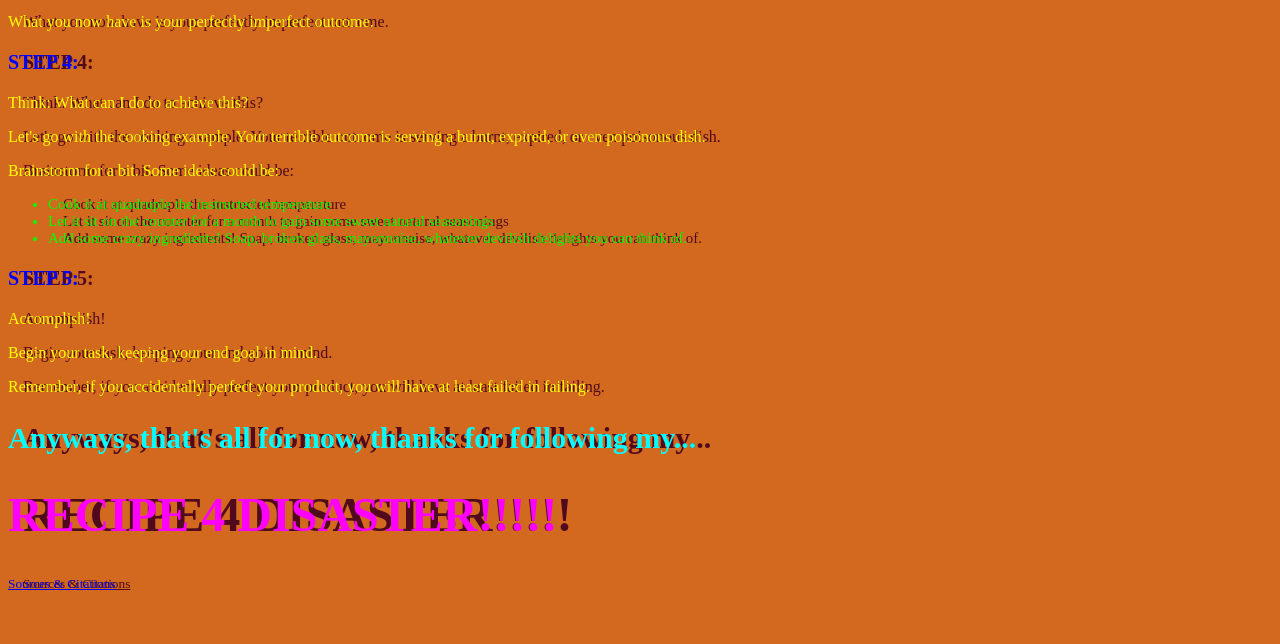
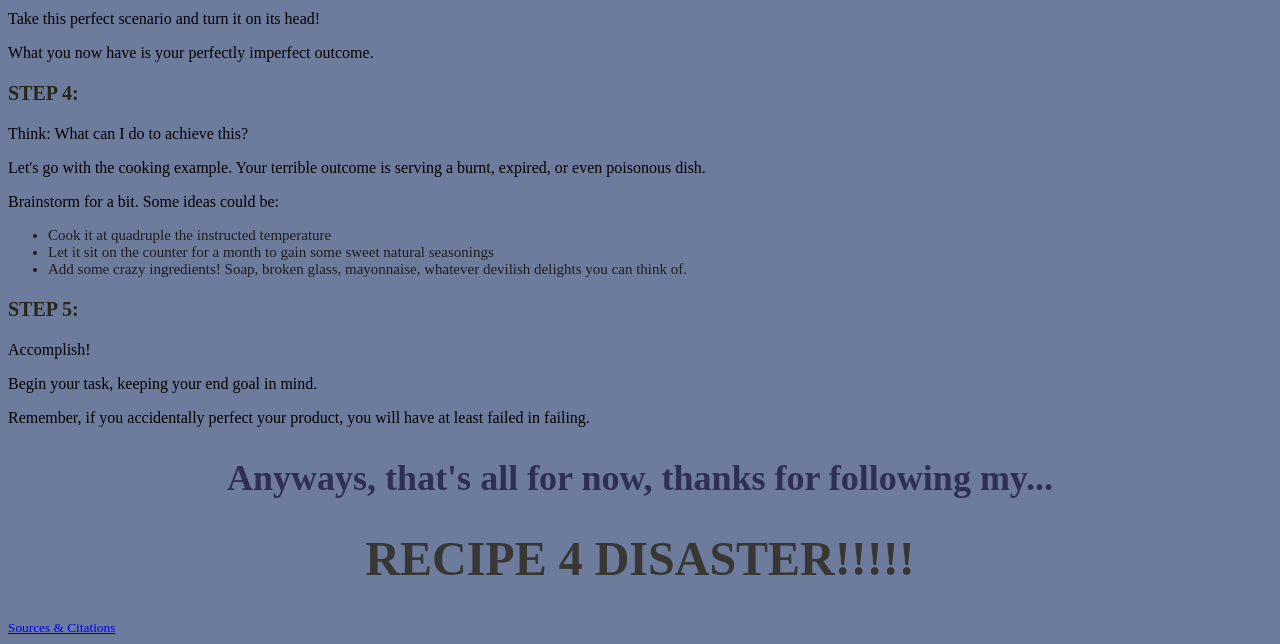
Before and after one commit to IACS-26-27/web-design-1-recipe-assignment-cereal3000, a website: page index.html in a window 1280 px wide. Shown: the part 637-1281 px from the top of the page. Before the commit the page ends 1237 px from the top, so only its background shows below. Drawn offline with Linux system fonts and the light colour scheme.

Commit message:
saving so i can restart

```diff
--- a/index.html
+++ b/index.html
@@ -13,9 +13,9 @@
       <h1>Recipe 4 Disaster</h1>
       <h2>Here's my very helpful recipe on how to do terribly at any given task!</h2>
     </main>
+    <div class="step1">
       <h3>STEP 1:</h3>
       <p>Identify the task at hand.</p>
-    <div>
       <p>Are you:</p>
       <ul>
         <li>Taking a test?</li>
@@ -23,32 +23,35 @@
         <li>Making a recipe and customizing it with CSS?</li>
       </ul>
       <p>Regardless of what it is, know that you will be able to fail it.</p>
+    </div>
+    <div class="step2">
       <h3>STEP 2:</h3>
       <p>Theorize the best possible outcome of this task.</p>
-    <div>
       <p>This may seem like a step in the wrong direction, that is, until you see...</p>
+    </div>
+    <div class="step3">
       <h3>STEP 3:</h3>
       <h2>FLIP-FLOP-AROO!!!</h2>
       <p>Take this perfect scenario and turn it on its head!</p>
-    <div>
       <p>What you now have is your perfectly imperfect outcome.</p>
+    </div>
+    <div class="step4">
       <h3>STEP 4:</h3>
       <p>Think: What can I do to achieve this?</p>
-    <div>
       <p>Let's go with the cooking example. Your terrible outcome is serving a burnt, expired, or even poisonous dish.</p>
-    <div>
       <p>Brainstorm for a bit. Some ideas could be:</p>
       <ul>
         <li>Cook it at quadruple the instructed temperature</li>
         <li>Let it sit on the counter for a month to gain some sweet natural seasonings</li>
         <li>Add some crazy ingredients! Soap, broken glass, mayonnaise, whatever devilish delights you can think of.</li>
       </ul>
+    </div>
+    <div class="step5">
       <h3>STEP 5:</h3>
       <p>Accomplish!</p>
-    <div>
       <p>Begin your task, keeping your end goal in mind.</p>
-    <div>
       <p>Remember, if you accidentally perfect your product, you will have at least failed in failing.</p>
+    </div>
       <h2>Anyways, that's all for now, thanks for following my...</h2>
       <h1>RECIPE 4 DISASTER!!!!!</h1>
     <footer>
--- a/styles.css
+++ b/styles.css
@@ -1,30 +1,42 @@
-/* Your styles go here! */
+/* these are the variables I had to add for color and if you couldn't tell, I don't like it */
+:root {
+--idontlikethis: rgb(109, 123, 156);
+--idislikethis: rgb(56, 55, 52);
+--idontenjoythis: rgb(47, 47, 83);
+--idespisethis: rgb(39, 39, 24);
+--okaymaybenotdespisebutidontlikeit: rgb(31, 30, 30);
+}
+
 h1 {
+  text-align: center;
   font-size: 48px;
-  color: rgb(255, 0, 255)
+  color: var(--idislikethis);
 }
 
 h2 {
-  font-size: 30px;
-  color: rgb(0, 255, 255)
+  text-align: center;
+  font-size: 36px;
+  color: var(--idontenjoythis);
 }
 
 h3 {
   font-size: 20px;
-  color: rgb(0, 0, 255)
+  color: var(--idespisethis);
 }
 
 li {
   font-size: 15px;
-  color: rgb(0, 255, 0)
+  color: var(--okaymaybenotdespisebutidontlikeit);
 }
 
 p {
   font-size: 16px;
-  color: yellow
 }
 
 body {
-  background-color: chocolate;
-  text-shadow: 15px 0px rgb(81, 10, 29);
+  background-color: var(--idontlikethis);
 }
+
+.step1 {
+  background-color: white;
+}
```
Lines whose indentation alone changed are shown as unchanged.
